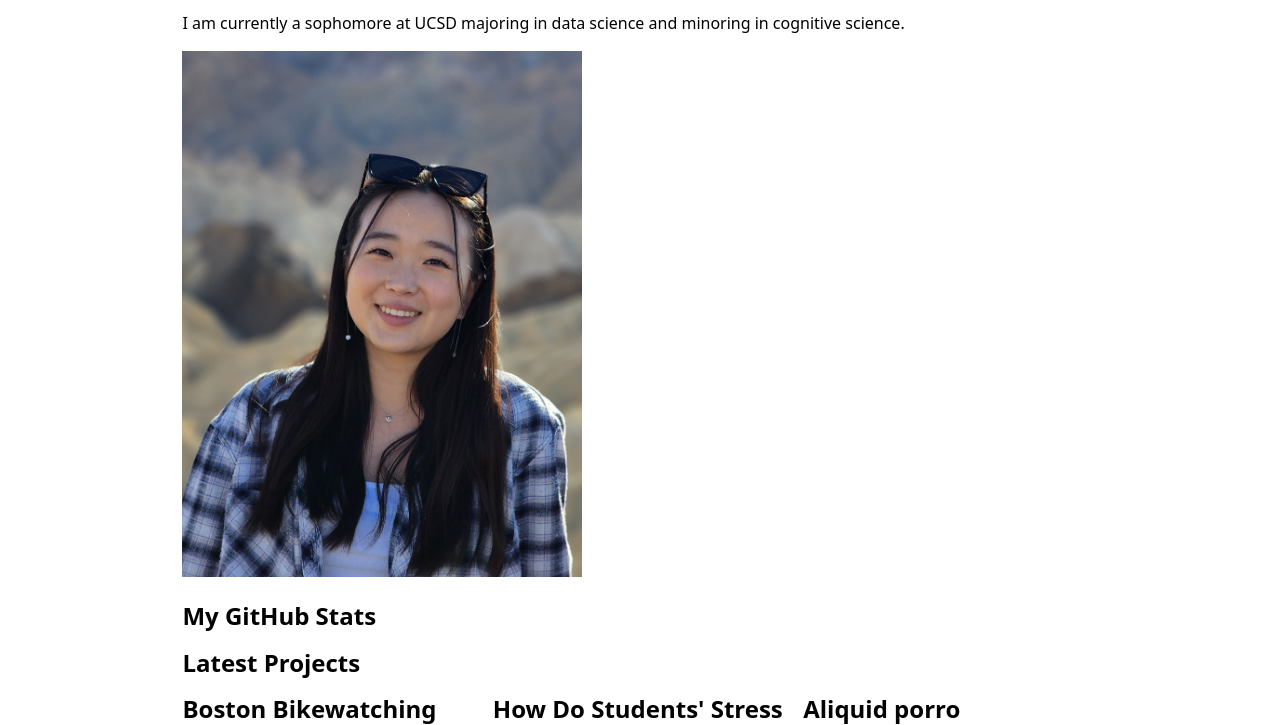
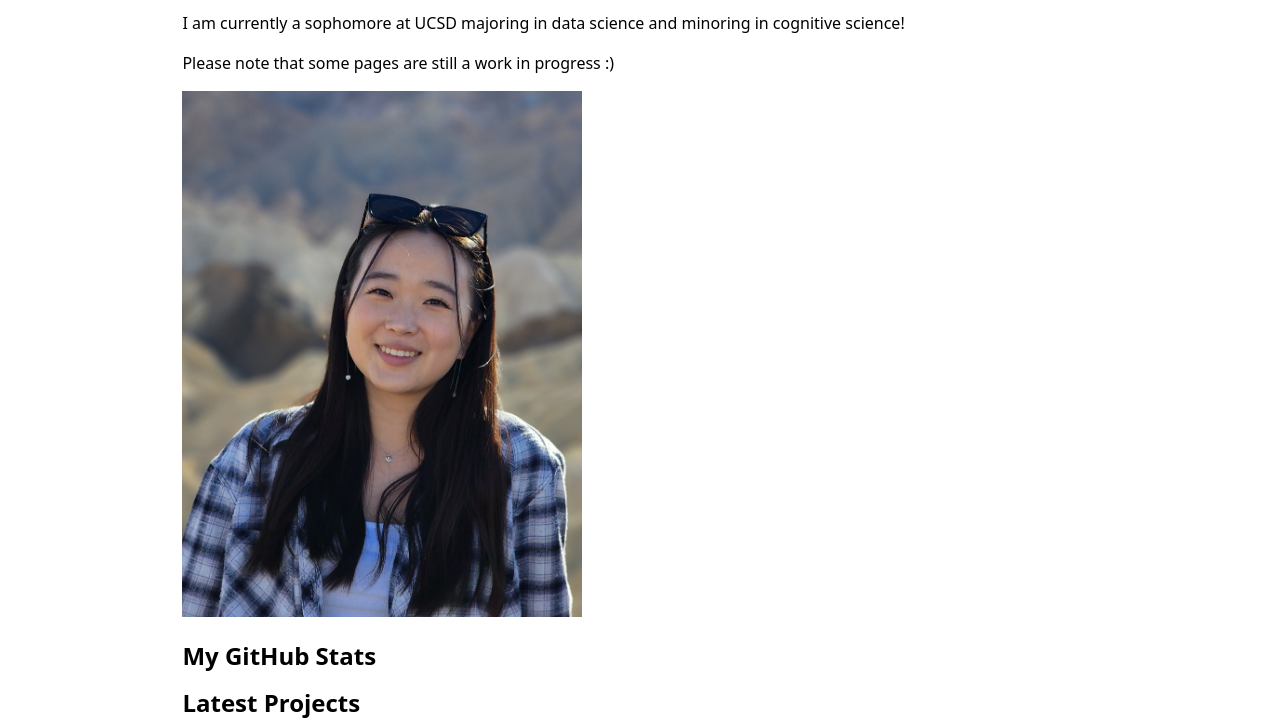
Before and after one commit to clairelee-ucsd/portfolio, a plain HTML site: page index.html in a window 1280 px wide. Shown: the part 171-896 px from the top of the page. Drawn offline with Linux system fonts and the light colour scheme; no server answers.

Commit message:
update index.html

```diff
--- a/index.html
+++ b/index.html
@@ -8,7 +8,8 @@
 </head>
 <body>
     <h1>Claire Lee</h1>
-    <p>I am currently a sophomore at UCSD majoring in data science and minoring in cognitive science.</p>
+    <p>I am currently a sophomore at UCSD majoring in data science and minoring in cognitive science!</p>
+    <p>Please note that some pages are still a work in progress :)</p>
 
     <img id="profile-pic" src="images/pic.jpg" alt="a photo of me.">
 
```
